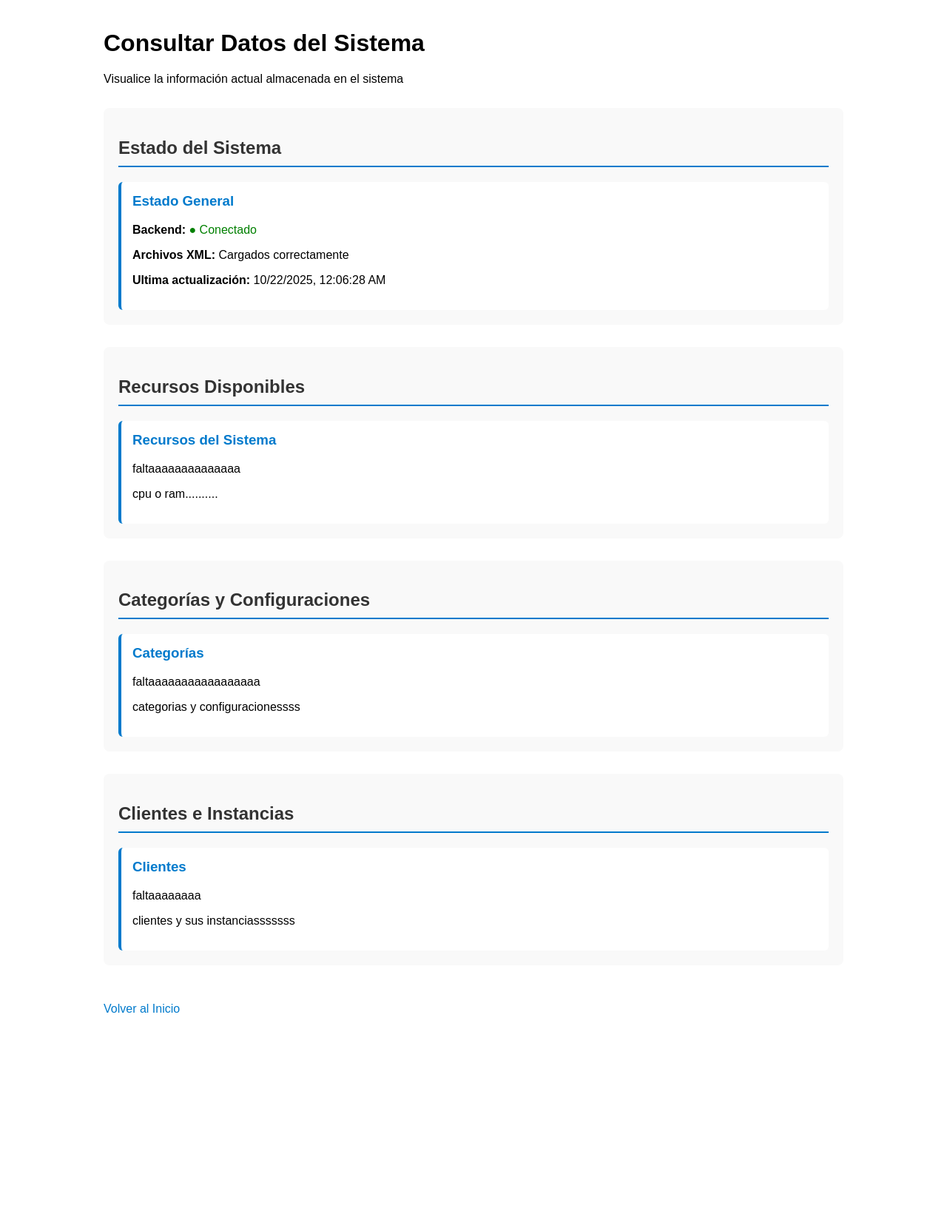
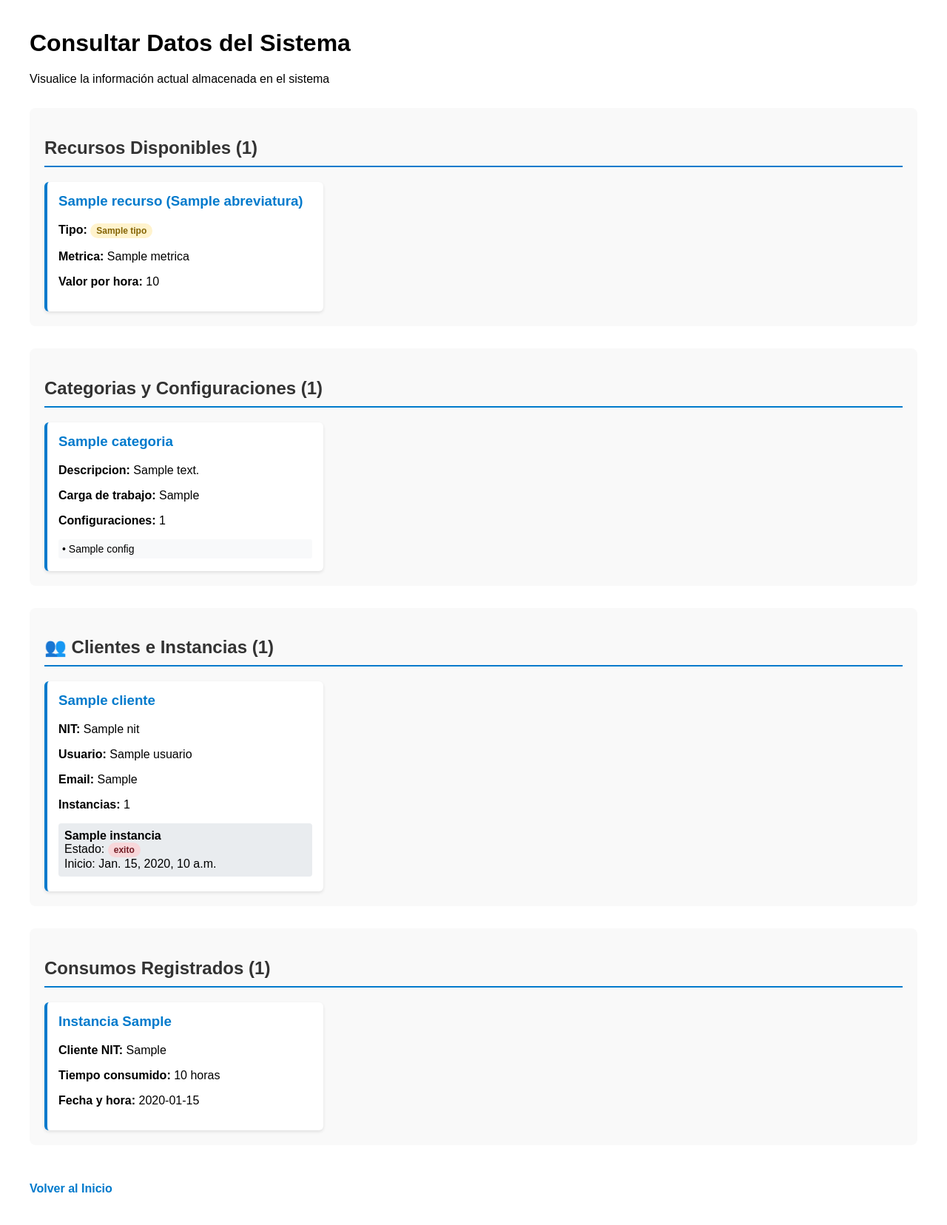
Before and after one commit to EmilyTepeu00/IPC2_Proyecto3_202402955, a Django app: template frontend/app/templates/consultar_datos.html in a window 1280 px wide. Shown: the whole page at 74% size. Before the commit the page ends 1369 px from the top, so only its background shows below. Run offline with Django 4.2, Linux system fonts and the light colour scheme; the template is opened without the code that fills it: most values are stand-ins (such as "Sample title", 1, 10 or a date in 2020).

Commit message:
Integración de Frontend-Backend

```diff
--- a/frontend/app/templates/consultar_datos.html
+++ b/frontend/app/templates/consultar_datos.html
@@ -6,15 +6,20 @@
     <title>Consultar Datos</title>
     <style>
         body { font-family: Arial, sans-serif; margin: 40px; }
-        .container { max-width: 1000px; margin: 0 auto; }
+        .container { max-width: 1200px; margin: 0 auto; }
         .section { margin: 30px 0; padding: 20px; background: #f9f9f9; border-radius: 8px; }
         .section h2 { color: #333; border-bottom: 2px solid #007acc; padding-bottom: 10px; }
-        .data-grid { display: grid; grid-template-columns: repeat(auto-fill, minmax(300px, 1fr)); gap: 20px; }
-        .data-card { background: white; padding: 15px; border-radius: 6px; border-left: 4px solid #007acc; }
+        .data-grid { display: grid; grid-template-columns: repeat(auto-fill, minmax(300px, 1fr)); gap: 15px; }
+        .data-card { background: white; padding: 15px; border-radius: 6px; border-left: 4px solid #007acc; box-shadow: 0 2px 4px rgba(0,0,0,0.1); }
         .data-card h3 { margin-top: 0; color: #007acc; }
-        .back-link { display: inline-block; margin-top: 20px; color: #007acc; text-decoration: none; }
+        .back-link { display: inline-block; margin-top: 20px; color: #007acc; text-decoration: none; font-weight: bold; }
         .error { background: #f8d7da; color: #721c24; padding: 15px; border-radius: 4px; }
-        .loading { text-align: center; padding: 20px; color: #666; }
+        .empty-state { text-align: center; padding: 40px; color: #6c757d; }
+        .badge { display: inline-block; padding: 3px 8px; border-radius: 12px; font-size: 12px; font-weight: bold; }
+        .badge-success { background: #d4edda; color: #155724; }
+        .badge-warning { background: #fff3cd; color: #856404; }
+        .badge-danger { background: #f8d7da; color: #721c24; }
+        .consumo-item { background: #e9ecef; padding: 8px; margin: 5px 0; border-radius: 4px; }
     </style>
 </head>
 <body>
@@ -27,77 +32,120 @@
                 <strong>Error:</strong> {{ error }}
             </div>
         {% else %}
+            <!-- RECURSOS -->
             <div class="section">
-                <h2>Estado del Sistema</h2>
-                <div id="estado-sistema">
-                    <div class="loading">Cargando estado del sistema...</div>
+                <h2>Recursos Disponibles ({{ datos.recursos|length }})</h2>
+                {% if datos.recursos %}
+                <div class="data-grid">
+                    {% for recurso in datos.recursos %}
+                    <div class="data-card">
+                        <h3>{{ recurso.nombre }} ({{ recurso.abreviatura }})</h3>
+                        <p><strong>Tipo:</strong>
+                            <span class="badge {% if recurso.tipo == 'Hardware' %}badge-success{% else %}badge-warning{% endif %}">
+                                {{ recurso.tipo }}
+                            </span>
+                        </p>
+                        <p><strong>Metrica:</strong> {{ recurso.metrica }}</p>
+                        <p><strong>Valor por hora:</strong> {{ recurso.valorXhora }}</p>
+                    </div>
+                    {% endfor %}
                 </div>
+                {% else %}
+                <div class="empty-state">
+                    <p>No hay recursos registrados en el sistema</p>
+                </div>
+                {% endif %}
             </div>
 
+            <!-- CATEGORIAS Y CONFIGURACIONES -->
             <div class="section">
-                <h2>Recursos Disponibles</h2>
-                <div id="recursos-data">
-                    <div class="loading">Cargando recursos...</div>
+                <h2>Categorias y Configuraciones ({{ datos.categorias|length }})</h2>
+                {% if datos.categorias %}
+                <div class="data-grid">
+                    {% for categoria in datos.categorias %}
+                    <div class="data-card">
+                        <h3>{{ categoria.nombre }}</h3>
+                        <p><strong>Descripcion:</strong> {{ categoria.descripcion }}</p>
+                        <p><strong>Carga de trabajo:</strong> {{ categoria.cargaTrabajo }}</p>
+                        {% if categoria.configuraciones %}
+                        <p><strong>Configuraciones:</strong> {{ categoria.configuraciones|length }}</p>
+                        <div style="margin-top: 10px;">
+                            {% for config in categoria.configuraciones %}
+                            <div style="background: #f8f9fa; padding: 5px; margin: 2px 0; border-radius: 3px; font-size: 14px;">
+                                • {{ config.nombre }}
+                            </div>
+                            {% endfor %}
+                        </div>
+                        {% endif %}
+                    </div>
+                    {% endfor %}
                 </div>
+                {% else %}
+                <div class="empty-state">
+                    <p>No hay categorias registradas en el sistema</p>
+                </div>
+                {% endif %}
             </div>
 
+            <!-- CLIENTES E INSTANCIAS -->
             <div class="section">
-                <h2>Categorías y Configuraciones</h2>
-                <div id="categorias-data">
-                    <div class="loading">Cargando categorias...</div>
+                <h2>👥 Clientes e Instancias ({{ datos.clientes|length }})</h2>
+                {% if datos.clientes %}
+                <div class="data-grid">
+                    {% for cliente in datos.clientes %}
+                    <div class="data-card">
+                        <h3>{{ cliente.nombre }}</h3>
+                        <p><strong>NIT:</strong> {{ cliente.nit }}</p>
+                        <p><strong>Usuario:</strong> {{ cliente.usuario }}</p>
+                        <p><strong>Email:</strong> {{ cliente.correoElectronico }}</p>
+                        {% if cliente.instancias %}
+                        <p><strong>Instancias:</strong> {{ cliente.instancias|length }}</p>
+                        <div style="margin-top: 10px;">
+                            {% for instancia in cliente.instancias %}
+                            <div class="consumo-item">
+                                <strong>{{ instancia.nombre }}</strong><br>
+                                Estado:
+                                <span class="badge {% if instancia.estado == 'Vigente' %}badge-success{% else %}badge-danger{% endif %}">
+                                    {{ instancia.estado }}
+                                </span><br>
+                                Inicio: {{ instancia.fechaInicio }}
+                            </div>
+                            {% endfor %}
+                        </div>
+                        {% endif %}
+                    </div>
+                    {% endfor %}
                 </div>
+                {% else %}
+                <div class="empty-state">
+                    <p>No hay clientes registrados en el sistema</p>
+                </div>
+                {% endif %}
             </div>
 
+            <!-- CONSUMOS -->
             <div class="section">
-                <h2>Clientes e Instancias</h2>
-                <div id="clientes-data">
-                    <div class="loading">Cargando clientes...</div>
+                <h2>Consumos Registrados ({{ datos.consumos|length }})</h2>
+                {% if datos.consumos %}
+                <div class="data-grid">
+                    {% for consumo in datos.consumos %}
+                    <div class="data-card">
+                        <h3>Instancia {{ consumo.idInstancia }}</h3>
+                        <p><strong>Cliente NIT:</strong> {{ consumo.nitCliente }}</p>
+                        <p><strong>Tiempo consumido:</strong> {{ consumo.tiempo }} horas</p>
+                        <p><strong>Fecha y hora:</strong> {{ consumo.fechahora }}</p>
+                    </div>
+                    {% endfor %}
                 </div>
+                {% else %}
+                <div class="empty-state">
+                    <p>No hay consumos registrados en el sistema</p>
+                </div>
+                {% endif %}
             </div>
         {% endif %}
 
         <a href="{% url 'index' %}" class="back-link">Volver al Inicio</a>
     </div>
-
-    <script>
-        //Cargar datos del sistema via AJAX
-        document.addEventListener('DOMContentLoaded', function() {
-            //Simulacion de la carga de datos
-            setTimeout(() => {
-                document.getElementById('estado-sistema').innerHTML = `
-                    <div class="data-card">
-                        <h3>Estado General</h3>
-                        <p><strong>Backend:</strong> <span style="color: green;">● Conectado</span></p>
-                        <p><strong>Archivos XML:</strong> Cargados correctamente</p>
-                        <p><strong>Ultima actualización:</strong> ${new Date().toLocaleString()}</p>
-                    </div>
-                `;
-
-                document.getElementById('recursos-data').innerHTML = `
-                    <div class="data-card">
-                        <h3>Recursos del Sistema</h3>
-                        <p>faltaaaaaaaaaaaaaa</p>
-                        <p>cpu o ram..........</p>
-                    </div>
-                `;
-
-                document.getElementById('categorias-data').innerHTML = `
-                    <div class="data-card">
-                        <h3>Categorías</h3>
-                        <p>faltaaaaaaaaaaaaaaaaa</p>
-                        <p>categorias y configuracionessss</p>
-                    </div>
-                `;
-
-                document.getElementById('clientes-data').innerHTML = `
-                    <div class="data-card">
-                        <h3>Clientes</h3>
-                        <p>faltaaaaaaaa</p>
-                        <p>clientes y sus instanciasssssss</p>
-                    </div>
-                `;
-            }, 1000);
-        });
-    </script>
 </body>
 </html>
```
Also changed, not shown: backend/app.py (+262 -6 lines), frontend/app/templates/ayuda.html (added, +47 -0 lines), frontend/app/templates/reportes_pdf.html (added, +119 -0 lines), frontend/app/views.py (+17 -14 lines).
